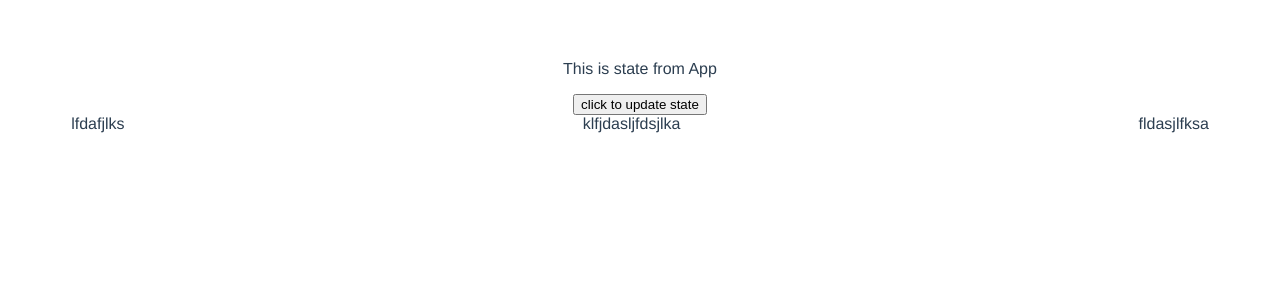
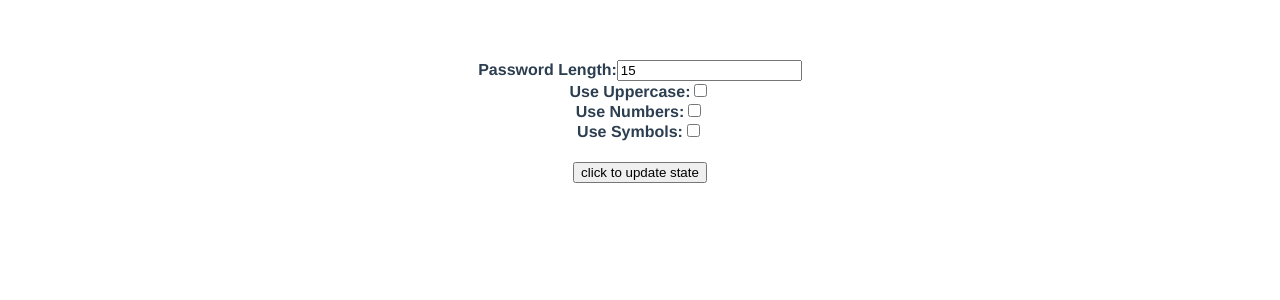
Before and after one commit to PhoenixDrachen/vue-passgen, a Vue app: page / in a window 1280 px wide. Shown: the top 300 px of the page. Built offline with nearby package versions, Linux system fonts and the light colour scheme.

Commit message:
Added functionality for uppercase, number, symbols, and pass length

```diff
--- a/src/App.vue
+++ b/src/App.vue
@@ -17,17 +17,14 @@ export default {
     PastPasswords,
   },
   setup() {
-    const password = ref('This is state from App');
-    const passwords = ref(['lfdafjlks', 'klfjdasljfdsjlka', 'fldasjlfksa']);
-    let count = 1;
-    const generateNewPass = () => {
-      const newPass = `item #${count}`;
-      count += 1;
-      return newPass;
-    };
-    const updatePassword = () => {
-      passwords.value.push(password.value);
-      password.value = generateNewPass();
+    const password = ref('');
+    const passwords = ref([]);
+
+    const updatePassword = (newPass) => {
+      if (password.value !== '') {
+        passwords.value.push(password.value);
+      }
+      password.value = newPass;
     };
 
     provide('passwords', readonly(passwords));
--- a/src/components/Generator.vue
+++ b/src/components/Generator.vue
@@ -1,20 +1,67 @@
 <template>
   <div id="generator">
-<p>{{currentPassword}}</p>
-<button @click="updateCurrentPass">click to update state</button>
+    <div id="Output">
+      <div id ="params">
+        <label><strong>Password Length:</strong></label>
+        <input type="text" v-model="passLength" /><br/>
+        <label><strong>Use Uppercase:</strong></label>
+        <input type="checkbox" v-model="useUpper" /><br/>
+        <label><strong>Use Numbers:</strong></label>
+        <input type="checkbox" v-model="useNum" /><br/>
+        <label><strong>Use Symbols:</strong></label>
+        <input type="checkbox" v-model="useSym" />
+      </div>
+      <h1>{{currentPassword}}</h1>
+      <button @click="generate">click to update state</button>
+    </div>
+
   </div>
 </template>
 
 <script>
-import { inject } from 'vue';
+import { inject, ref } from 'vue';
 
 export default {
   setup() {
+    // Injected State Variables -- readonly
     const currentPassword = inject('password');
+
+    // Injected Method to update readonly state variable
     const updateCurrentPass = inject('updatePassword');
+
+    // Local State Variables
+    const useUpper = ref(false);
+    const useSym = ref(false);
+    const useNum = ref(false);
+    const passLength = ref(15);
+
+    // Generates a new password and passes it to the updateCurrentPass method
+    const generate = () => {
+      let generatedPass = '';
+      console.log(useUpper.value);
+      for (let i = 0; i < passLength.value; i += 1) {
+        const rand = Math.floor(Math.random() * 6);
+        if (useUpper.value && rand === 0) {
+          generatedPass += 'A';
+        } else if (useNum.value && rand === 1) {
+          generatedPass += '1';
+        } else if (useSym.value && rand === 2) {
+          generatedPass += '!';
+        } else {
+          generatedPass += 'a';
+        }
+      }
+      updateCurrentPass(generatedPass);
+    };
+
     return {
       currentPassword,
       updateCurrentPass,
+      generate,
+      useUpper,
+      useSym,
+      useNum,
+      passLength,
     };
   },
 };
--- a/src/components/PastPasswords.vue
+++ b/src/components/PastPasswords.vue
@@ -9,6 +9,7 @@ import { inject } from 'vue';
 
 export default {
   setup() {
+    // Injected readonly State Variable
     const pastPasswords = inject('passwords');
     return {
       pastPasswords,
```
